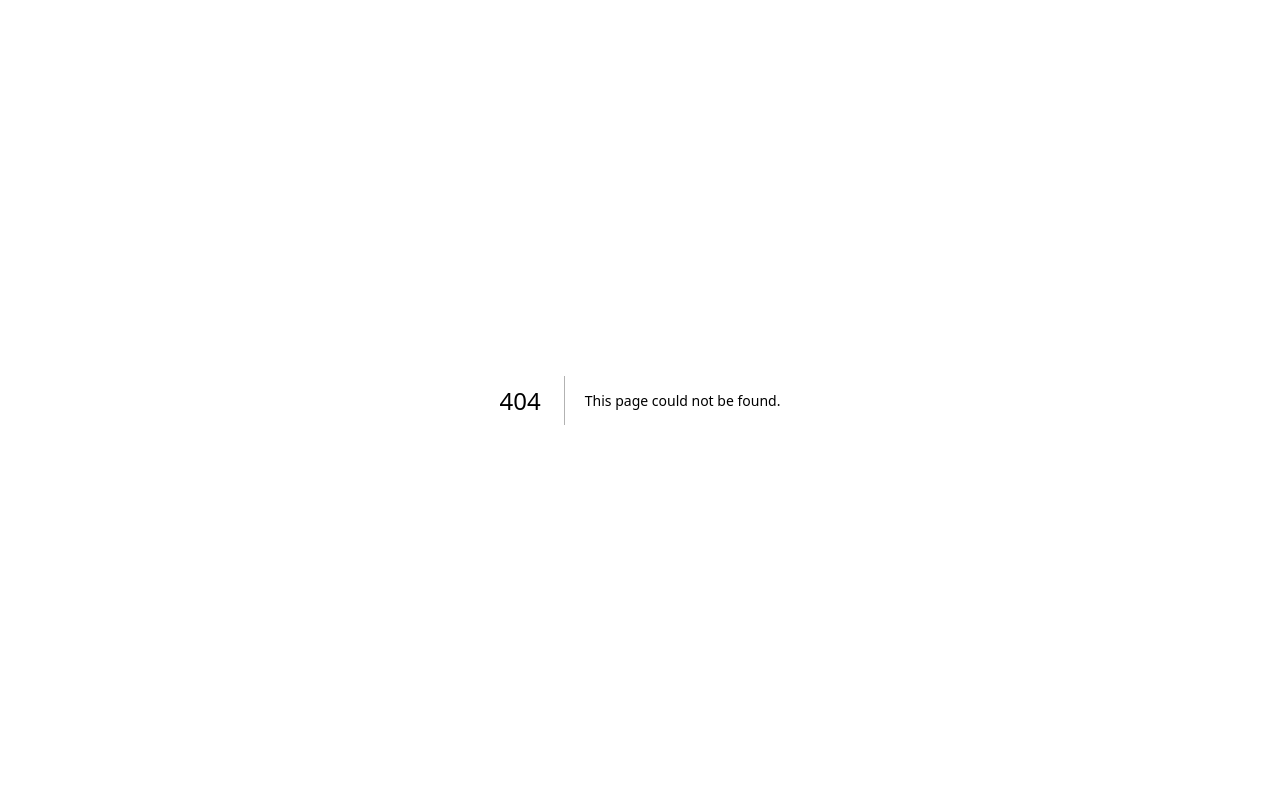
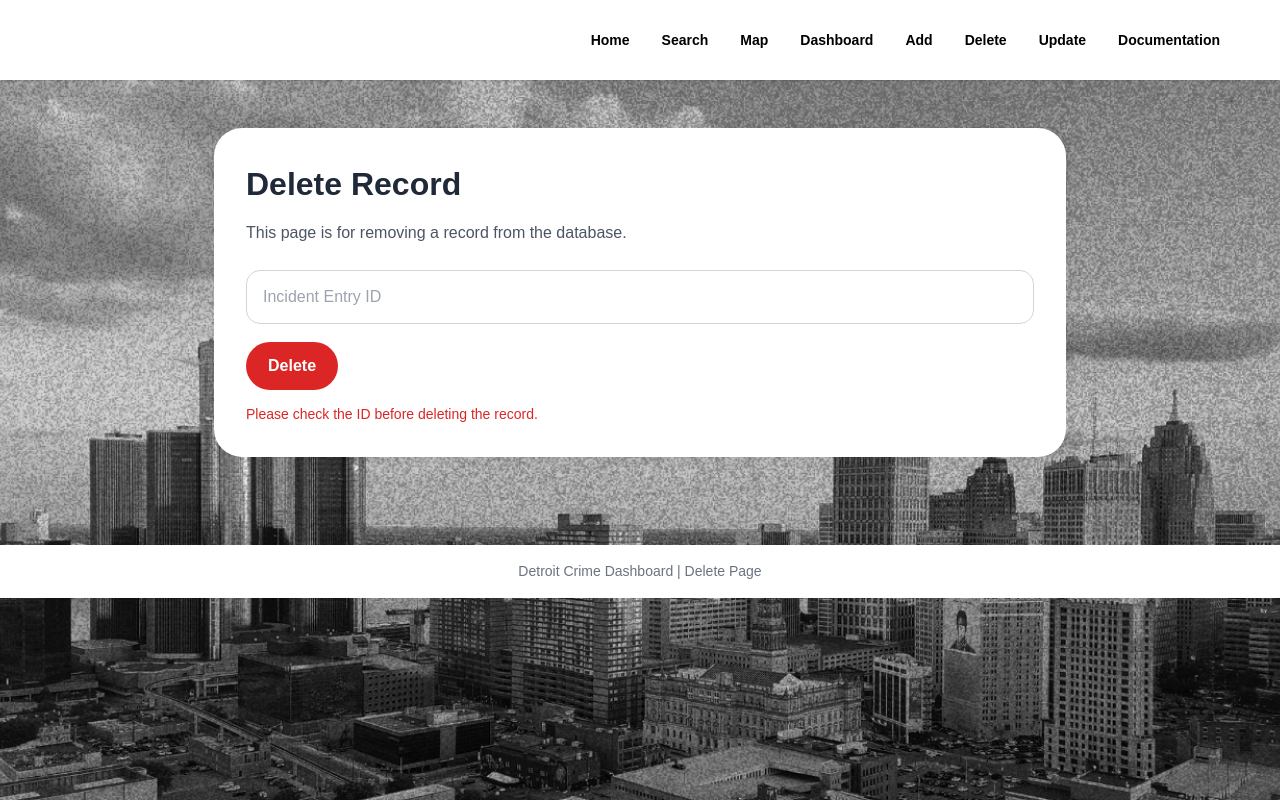
Before and after one commit to nahyunkim036/detroitCrime, a Next.js app: page /delete in a window 1280 px wide. Before the commit this address had no page. Built offline with nearby package versions, Linux system fonts and the light colour scheme.

Commit message:
updated each page with satisfying assingment requirement

```diff
--- /dev/null
+++ b/app/add/page.tsx
@@ -0,0 +1,32 @@
+import Navbar from "../components/navbar";
+
+export default function AddPage() {
+  return (
+    <div className="bg-custom page-wrapper">
+      <Navbar />
+
+      <main className="page-container">
+        <div className="page-card">
+          <h1 className="page-title">Add Record</h1>
+          <p className="page-text">
+            This page is for adding a new crime record.
+          </p>
+
+          <div className="form-group">
+            <input className="form-input" placeholder="Incident Entry ID" />
+            <input className="form-input" placeholder="Case ID" />
+            <input className="form-input" placeholder="Offense Type ID" />
+            <input className="form-input" placeholder="Location ID" />
+          </div>
+
+          <button className="main-button">Add</button>
+
+        </div>
+      </main>
+
+      <footer className="page-footer">
+        Detroit Crime Dashboard | Add Page
+      </footer>
+    </div>
+  );
+}
--- a/app/components/navbar.tsx
+++ b/app/components/navbar.tsx
@@ -8,10 +8,10 @@ export default function Navbar() {
     { name: "Search", href: "/search" },
     { name: "Map", href: "/map" },
     { name: "Dashboard", href: "/dashboard" },
-    { name: "Add", href: "/table" },
-    { name: "Delete", href: "" },
-    {name: "Update", href: ""},
-    {name: "Documentation", href: "/about"},
+    { name: "Add", href: "/add" },
+    { name: "Delete", href: "/delete" },
+    { name: "Update", href: "/update" },
+    { name: "Documentation", href: "/documentation" },
   ];
 
   return (
--- /dev/null
+++ b/app/dashboard/page.tsx
@@ -0,0 +1,37 @@
+import Navbar from "../components/navbar";
+
+export default function DashboardPage() {
+  return (
+    <div className="bg-custom page-wrapper">
+      <Navbar />
+
+      <main className="page-container">
+        <div className="page-card">
+          <h1 className="page-title">Dashboard</h1>
+          <p className="page-text">
+            This page shows simple summary information from database.
+          </p>
+
+          <div className="info-box">
+            <h2 className="section-title">Summary Data</h2>
+            <p className="page-text">
+              This section can be used to show total records, crime types, or
+              neighborhood-based information.
+            </p>
+          </div>
+
+          <div className="info-box">
+            <h2 className="section-title">Charts or Tables</h2>
+            <p className="page-text">
+              Graphs, charts, or summary tables can be added here later.
+            </p>
+          </div>
+        </div>
+      </main>
+
+      <footer className="page-footer">
+        Detroit Crime Dashboard | Dashboard Page
+      </footer>
+    </div>
+  );
+}
--- /dev/null
+++ b/app/delete/page.tsx
@@ -0,0 +1,32 @@
+import Navbar from "../components/navbar";
+
+export default function DeletePage() {
+  return (
+    <div className="bg-custom page-wrapper">
+      <Navbar />
+
+      <main className="page-container">
+        <div className="page-card">
+          <h1 className="page-title">Delete Record</h1>
+          <p className="page-text">
+            This page is for removing a record from the database.
+          </p>
+
+          <div className="form-group">
+            <input className="form-input" placeholder="Incident Entry ID" />
+          </div>
+
+          <button className="delete-button">Delete</button>
+
+          <p className="warning-text">
+            Please check the ID before deleting the record.
+          </p>
+        </div>
+      </main>
+
+      <footer className="page-footer">
+        Detroit Crime Dashboard | Delete Page
+      </footer>
+    </div>
+  );
+}
--- /dev/null
+++ b/app/documentation/page.tsx
@@ -0,0 +1,49 @@
+import Navbar from "../components/navbar";
+
+export default function DocumentationPage() {
+  return (
+    <div className="bg-custom page-wrapper">
+      <Navbar />
+
+      <main className="page-container">
+        <div className="page-card">
+          <h1 className="page-title">Documentation</h1>
+          <p className="page-text">
+            This page gives basic information about the project.
+          </p>
+
+          <div className="info-box">
+            <h2 className="section-title">Project Overview</h2>
+            <p className="page-text">
+              Detroit Crime Dashboard is a web-based database application for
+              exploring crime data in Detroit.
+            </p>
+          </div>
+
+          <div className="info-box">
+            <h2 className="section-title">Team Members</h2>
+            <p className="page-text">Nahyun Kim, Jordan Cruz</p>
+          </div>
+
+          <div className="info-box">
+            <h2 className="section-title">Tools Used</h2>
+            <p className="page-text">
+              Next.js, React, Tailwind CSS, and PostgreSQL.
+            </p>
+          </div>
+
+          <div className="info-box">
+            <h2 className="section-title">How to Use</h2>
+            <p className="page-text">
+              Use the navigation bar to move between the main pages of the project.
+            </p>
+          </div>
+        </div>
+      </main>
+
+      <footer className="page-footer">
+        Detroit Crime Dashboard | Documentation Page
+      </footer>
+    </div>
+  );
+}
--- a/app/globals.css
+++ b/app/globals.css
@@ -26,9 +26,158 @@ body {
 }
 
 .bg-custom {
-  background-image: url('/DBMS background image.png');
+  background-image: url("/DBMS background image.png");
   background-size: cover;
   background-position: center;
   background-repeat: no-repeat;
-  background-attachment: fixed; /* 🔥 THIS is the key */
+  background-attachment: fixed;
 }
+
+.page-wrapper {
+  min-height: 100vh;
+}
+
+.page-container {
+  max-width: 900px;
+  margin: 0 auto;
+  padding: 48px 24px;
+}
+
+.page-card {
+  background: white;
+  border-radius: 28px;
+  padding: 32px;
+  box-shadow: 0 4px 14px rgba(0, 0, 0, 0.08);
+}
+
+.page-title {
+  font-size: 32px;
+  font-weight: 700;
+  color: #1f2937;
+  margin-bottom: 12px;
+}
+
+.page-text {
+  color: #4b5563;
+  margin-bottom: 24px;
+  line-height: 1.6;
+}
+
+.section-title {
+  font-size: 20px;
+  font-weight: 600;
+  color: #1f2937;
+  margin-bottom: 10px;
+}
+
+.form-group {
+  display: grid;
+  gap: 14px;
+}
+
+.two-column {
+  display: grid;
+  gap: 14px;
+  grid-template-columns: 1fr 1fr;
+}
+
+.form-input {
+  width: 100%;
+  border: 1px solid #d1d5db;
+  border-radius: 14px;
+  padding: 14px 16px;
+  font-size: 16px;
+  color: #111827;
+  background: #ffffff;
+}
+
+.form-input::placeholder {
+  color: #9ca3af;
+}
+
+.main-button {
+  margin-top: 18px;
+  background: #0f766e;
+  color: white;
+  border: none;
+  border-radius: 9999px;
+  padding: 12px 22px;
+  font-weight: 600;
+  cursor: pointer;
+}
+
+.main-button:hover {
+  background: #115e59;
+}
+
+.delete-button {
+  margin-top: 18px;
+  background: #dc2626;
+  color: white;
+  border: none;
+  border-radius: 9999px;
+  padding: 12px 22px;
+  font-weight: 600;
+  cursor: pointer;
+}
+
+.delete-button:hover {
+  background: #b91c1c;
+}
+
+.update-button {
+  margin-top: 18px;
+  background: #d97706;
+  color: white;
+  border: none;
+  border-radius: 9999px;
+  padding: 12px 22px;
+  font-weight: 600;
+  cursor: pointer;
+}
+
+.update-button:hover {
+  background: #b45309;
+}
+
+.note-text {
+  margin-top: 14px;
+  font-size: 14px;
+  color: #6b7280;
+}
+
+.warning-text {
+  margin-top: 14px;
+  font-size: 14px;
+  color: #dc2626;
+}
+
+.info-box {
+  background: #f9fafb;
+  border-radius: 18px;
+  padding: 18px;
+  margin-top: 16px;
+}
+
+.page-footer {
+  margin-top: 40px;
+  background: white;
+  text-align: center;
+  padding: 16px;
+  font-size: 14px;
+  color: #6b7280;
+}
+
+@media (max-width: 768px) {
+  .two-column {
+    grid-template-columns: 1fr;
+  }
+
+  .page-title {
+    font-size: 28px;
+  }
+
+  .page-card {
+    padding: 24px;
+  }
+}
--- a/app/page.tsx
+++ b/app/page.tsx
@@ -1,20 +1,38 @@
-import Image from "next/image";
 import Navbar from "./components/navbar";
 
 export default function Home() {
   return (
-    <div className=" bg-custom min-h-screen flex flex-col items-center justify-start">
-      <Navbar/>
+    <div className="bg-custom page-wrapper">
+      <Navbar />
 
-      <main className="flex flex-col items-center text-center gap-10 max-w-2xl px-6 py-12">
-        <div className="bg-white backdrop-blur-md p-8 rounded-[40px] w-full sm:w-[420px] min-h-[550px] flex flex-col justify-center relative overflow-hidden">
-          <h1 className="text-4xl font-bold mb-6 text-gray-800">
-            Detroit Crime Dashboard
-          </h1>
+      <main className="page-container">
+        <div className="page-card">
+          <h1 className="page-title">Detroit Crime Home</h1>
+          <p className="page-text">
+            This project is a web-based database application for exploring crime
+            data in Detroit.
+          </p>
+
+          <div className="info-box">
+            <h2 className="section-title">About Our Project</h2>
+            <p className="page-text">
+              Users can view crime information, manage records, and check simple
+              summary data through different pages in the app.
+            </p>
+          </div>
+
+          <div className="info-box">
+            <h2 className="section-title">Dataset</h2>
+            <p className="page-text">
+              The dataset comes from the Detroit Open Data Portal.
+            </p>
+          </div>
         </div>
       </main>
 
-
+      <footer className="page-footer">
+        Detroit Crime Dashboard | CSC 4710 | Nahyun Kim, Jordan Cruz
+      </footer>
     </div>
   );
 }
--- /dev/null
+++ b/app/update/page.tsx
@@ -0,0 +1,42 @@
+import Navbar from "../components/navbar";
+
+export default function UpdatePage() {
+  return (
+    <div className="bg-custom page-wrapper">
+      <Navbar />
+
+      <main className="page-container">
+        <div className="page-card">
+          <h1 className="page-title">Update Record</h1>
+          <p className="page-text">
+            This page is for editing an existing crime record.
+          </p>
+
+          <div className="form-group">
+            <input className="form-input" placeholder="Incident Entry ID" />
+
+            <div className="two-column">
+              <input className="form-input" placeholder="Status ID" />
+              <input className="form-input" placeholder="Police Precinct" />
+            </div>
+
+            <div className="two-column">
+              <input className="form-input" placeholder="Location ID" />
+              <input className="form-input" placeholder="Offense Type ID" />
+            </div>
+          </div>
+
+          <button className="update-button">Save Changes</button>
+
+          <p className="note-text">
+            This page shows the basic update interface for the project.
+          </p>
+        </div>
+      </main>
+
+      <footer className="page-footer">
+        Detroit Crime Dashboard | Update Page
+      </footer>
+    </div>
+  );
+}
```
Also changed, not shown: 1 other file (tests, documents, lock files or other folders).
